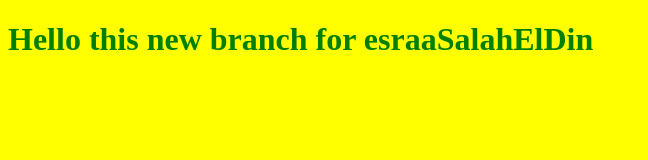
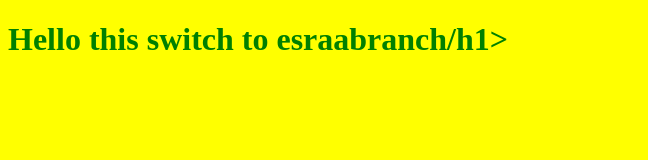
Before and after one commit to EsraaSalahElDin/MyProject, a plain HTML site: page index.html in a window 1280 px wide. Shown: the whole page, without its empty margins (0-648 px from the left). Drawn offline with Linux system fonts and the light colour scheme.

Commit message:
Pull change in esraabranch

```diff
--- a/index.html
+++ b/index.html
@@ -7,7 +7,7 @@
     <link rel="stylesheet" href="./Style.css">
 </head>
 <body>
-    <h1>Hello this new branch for esraaSalahElDin</h1>
+    <h1>Hello this switch to esraabranch/h1>
     <script src="./App.js"></script>
 </body>
 </html>
```
